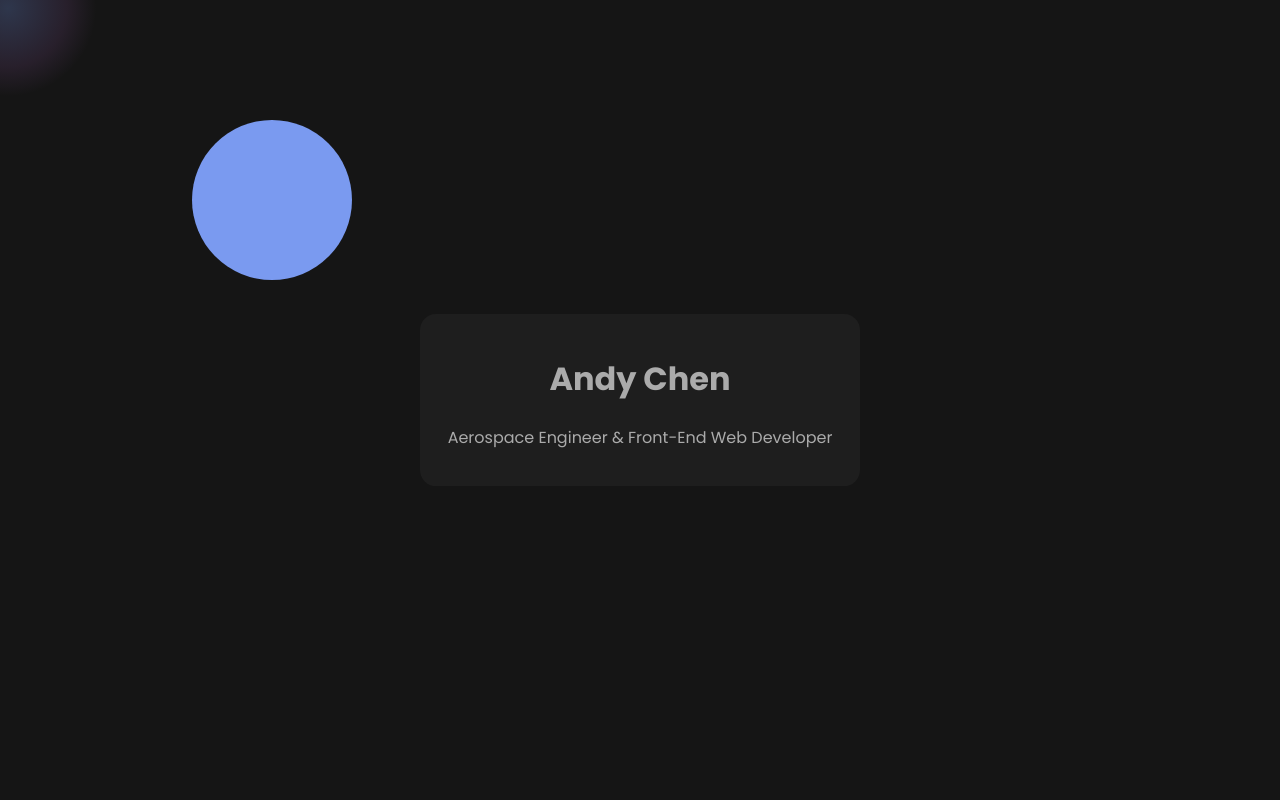
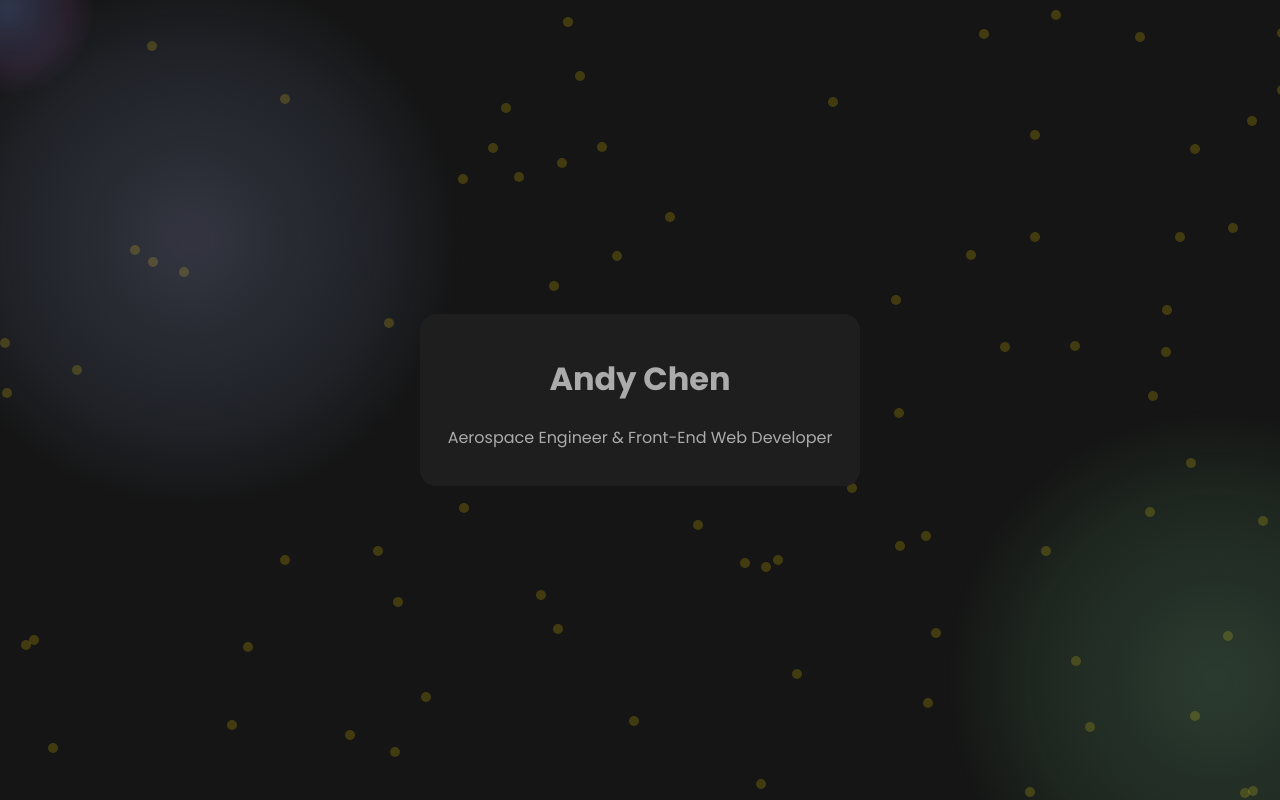
Before and after one commit to andyc780/website-personal-portfolio, a plain HTML site: page index.html in a window 1280 px wide. Drawn offline with Linux system fonts and the light colour scheme.

Commit message:
5/2/25
added front page details

```diff
--- a/index.html
+++ b/index.html
@@ -10,7 +10,7 @@
             color:#ababab;
             scroll-behavior: smooth;
             cursor: none;
-            /* overflow: hidden; */
+            overflow: hidden;
         }
         body{
             background-color: #151515;
@@ -40,14 +40,51 @@
             z-index: 2;
         }
     #deco-circle-1 {
-        position: absolute;
-        width:10rem;
-        height:10rem;
+        position: fixed;
+        width:40rem;
+        height:40rem;
         border-radius:50%;
-        top:15%;
-        left:15%;
-        background: rgb(122,154,240);
+        top:-10%;
+        left:-10%;
+        background: #aeb5ee;
+        background: radial-gradient(circle, rgba(174, 181, 238, 0.2) 0%, rgba(135, 160, 215, 0.1) 40%, rgba(92, 137, 189, 0) 60%);
+    }
+    #deco-circle-2 {
+        position: fixed;
+        top:45%;
+        left:70%;
+        width:40rem;
+        height:40rem;
+        border-radius:50%;
+        background: #87d79e;
+        background: radial-gradient(circle, rgba(135, 215, 158, 0.2) 0%, rgba(113, 202, 127, 0.1) 40%, rgba(78, 204, 86, 0) 60%);
+    }
+    .star-specks{
+        position: fixed;
+        z-index:-2;
+        width: 10px;
+        height:10px;
+        background-color: gold;
+        opacity: 0;
+        border-radius:50%;
 
+    }
+    .star {
+        position: fixed;
+        z-index: -2;
+            width: 20px;
+            opacity: 0;
+            aspect-ratio: 1;
+            background: #F8CA00;
+            clip-path: polygon(50% 0,
+                calc(50%*(1 + sin(.4turn))) calc(50%*(1 - cos(.4turn))),
+                calc(50%*(1 - sin(.2turn))) calc(50%*(1 - cos(.2turn))),
+                calc(50%*(1 + sin(.2turn))) calc(50%*(1 - cos(.2turn))),
+                calc(50%*(1 - sin(.4turn))) calc(50%*(1 - cos(.4turn)))
+    );
+    /* or more simple
+    clip-path: polygon(50% 0,79% 90%,2% 35%,98% 35%,21% 90%);
+    */
 }
     </style>
     <title>Andy's Portfolio</title>
--- a/script.js
+++ b/script.js
@@ -1,3 +1,15 @@
+// executes the following code when the DOM is fully loaded to prevent any
+document.addEventListener("DOMContentLoaded", function() {
+    generateStars();
+    console.log("DOM Loaded Successfully.");
+    console.log("Window Height: " + window.innerHeight);
+    console.log("Window Width: " + window.innerWidth);
+    // for(let i = 0; i < 1000; i++){
+    //     let rand = Math.round(Math.random() * 1) + 1; // random number between 1 and 2
+    //     console.log(rand);
+    // }
+});
+
 document.addEventListener('mousemove', function (cursor) {
     // getting the circle div element
     const circle = document.getElementById('cursor-circle');
@@ -15,3 +27,33 @@ document.addEventListener('mousemove', function (cursor) {
     }
 
 });
+
+let count = 0;
+let maxStars = 80;
+function generateStars(){
+    const getDocumentBody = document.querySelector('body');
+
+    const starLoop = setInterval(() => {
+        const createStar = document.createElement('div');
+        createStar.classList.add('star-specks');
+        // getting random x and y coordinates for the stars, using the window height and width.
+        const randomX = Math.floor(Math.random() * window.innerWidth);
+        const randomY = Math.floor(Math.random() * window.innerHeight);
+        // positioning the stars aftering gathering the information.
+        createStar.style.left = `${randomX}px`;
+        createStar.style.top = `${randomY}px`;
+        // fade in animation
+        createStar.style.transition = 'opacity 0.25s ease-in';
+        setTimeout(() => {
+            createStar.style.opacity = '0.2';
+        }, 500);
+        // add the star to the document body.
+        getDocumentBody.appendChild(createStar);
+
+        count++;
+        if(count > maxStars){
+            clearInterval(starLoop);
+        }
+    }, 20);
+
+}
```
Lines whose indentation alone changed are shown as unchanged.
